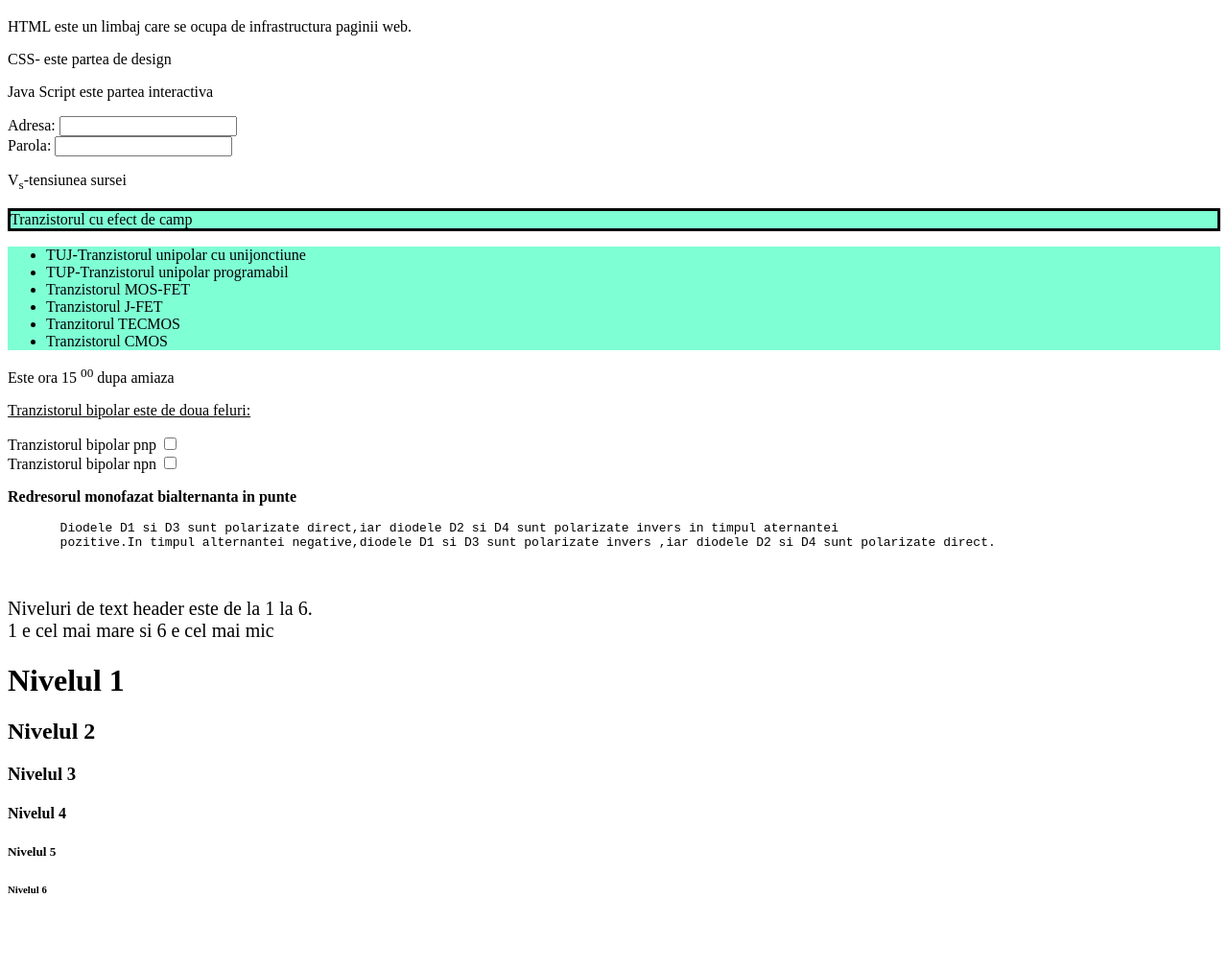
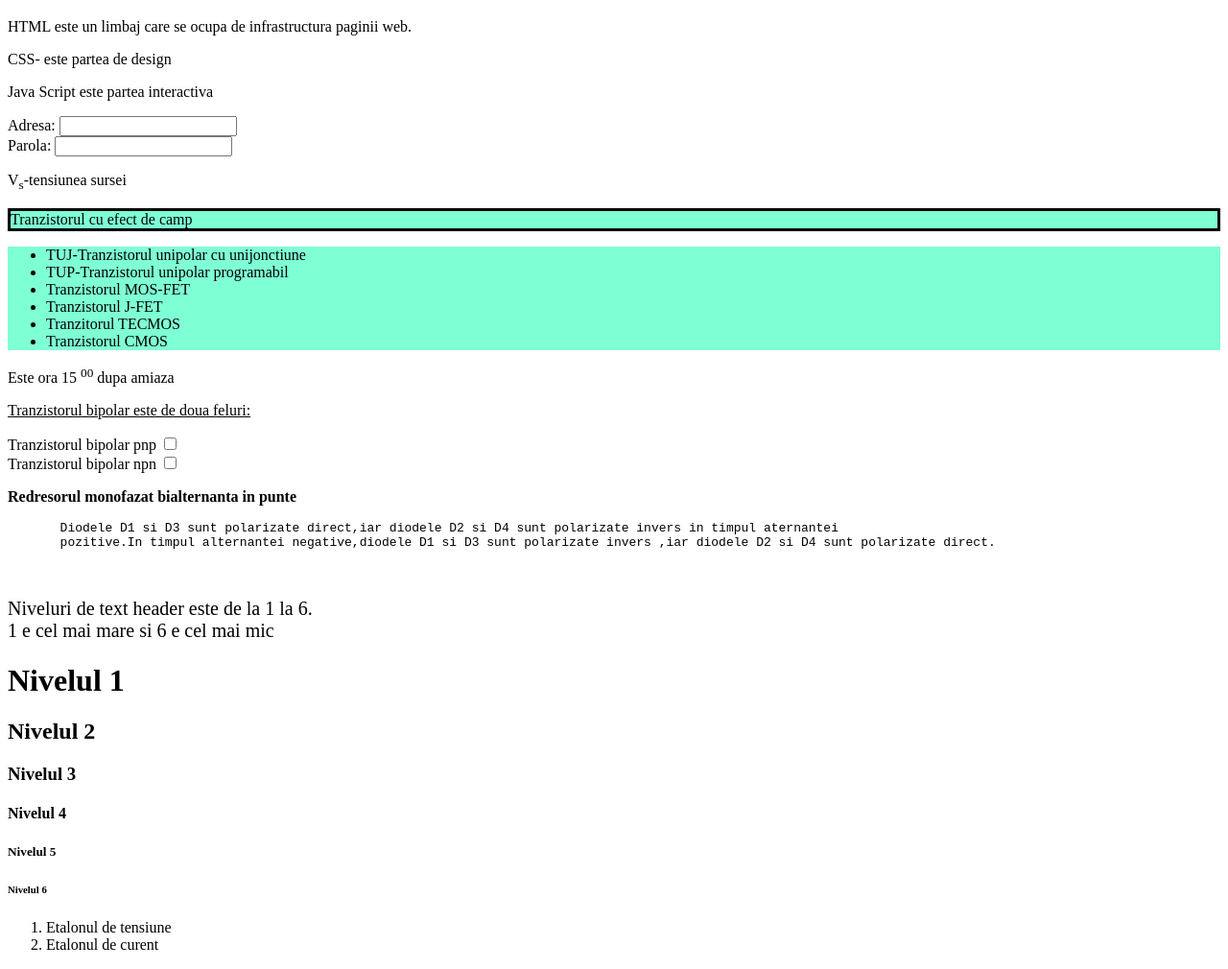
Before and after one commit to al12us/Mini-Proiect-HTML-, a plain HTML site: page index.html in a window 1280 px wide. Shown: the part 61-1071 px from the top of the page at 96% size. Before the commit the page ends 1019 px from the top, so only its background shows below. Drawn offline with Linux system fonts and the light colour scheme.

Commit message:
Update index.html

```diff
--- a/index.html
+++ b/index.html
@@ -55,5 +55,10 @@
   <h5>Nivelul 5</h5>
   <h6>Nivelul 6</h6>
 </body>
+<ol>
+     <li>Etalonul de tensiune</li>
+     <li>Etalonul de curent</li>
+</ol>
 
+</pre>
 </html>
```
